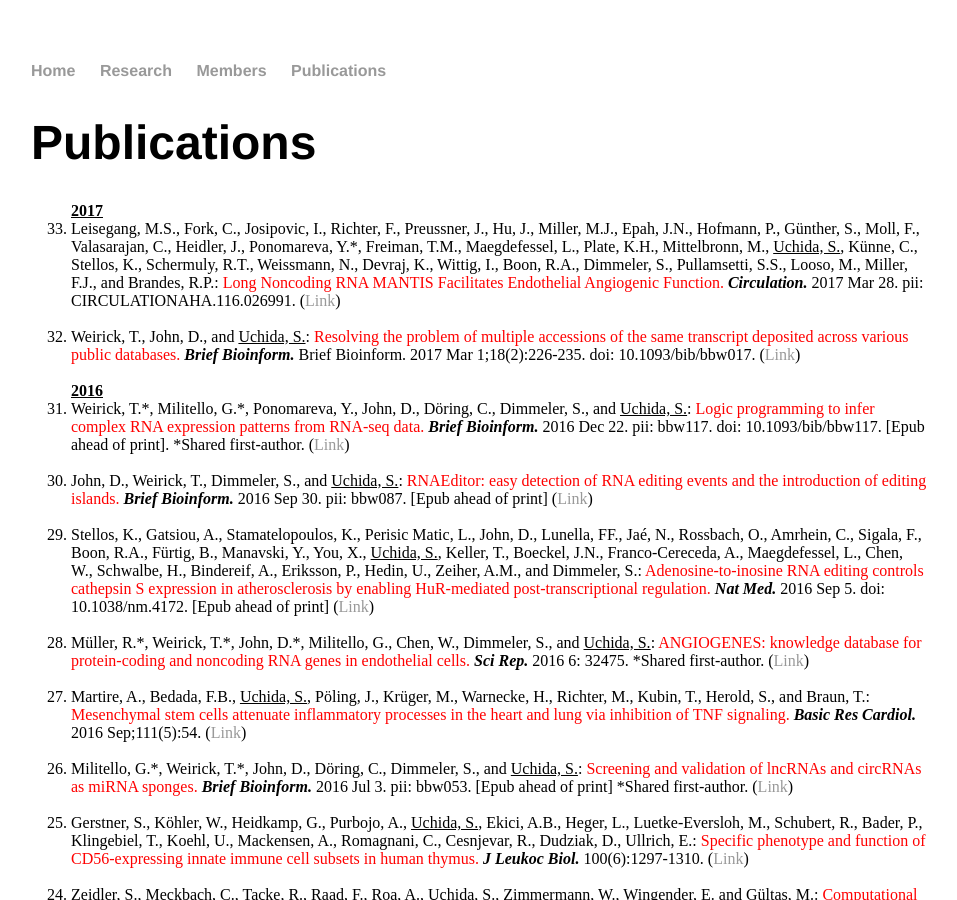
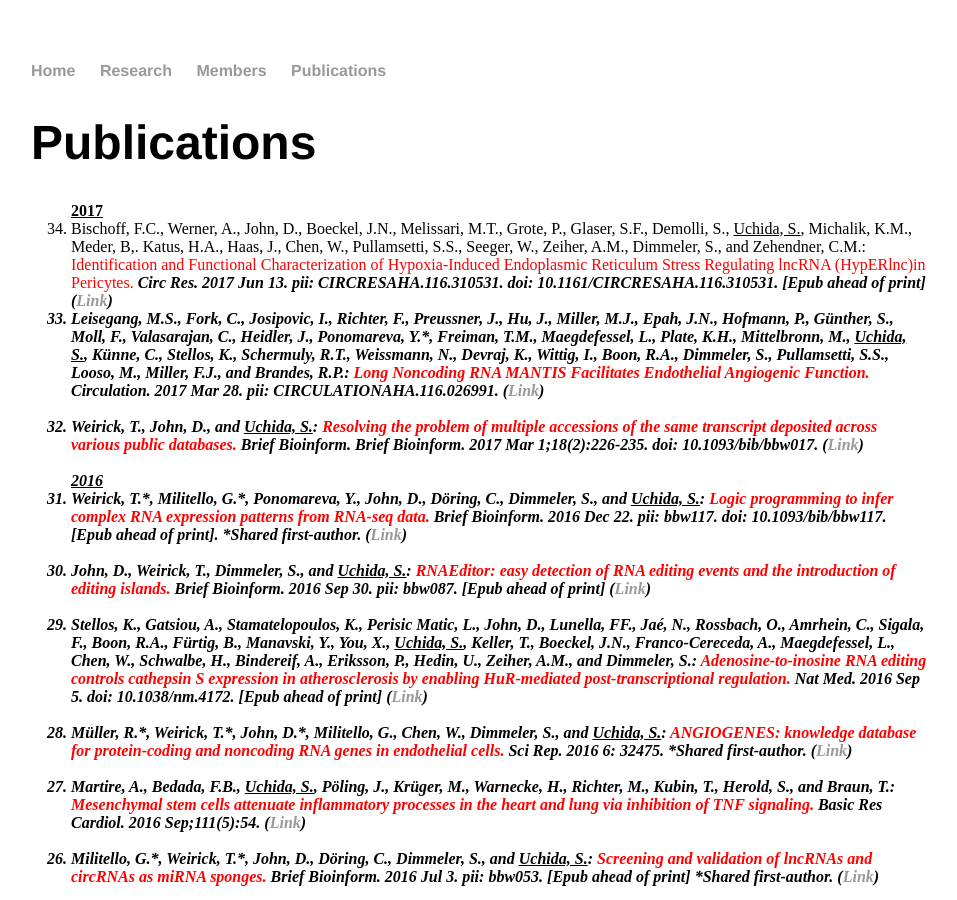
Before and after one commit to heartlncrna/heartlncrna.github.io, a Jekyll site: the page publications/pub_list.html, which Jekyll copies as it is, in a window 1280 px wide and 900 px high. Shown: the whole window, without its empty margins (161-1118 px from the left). Built offline with Jekyll 4.4.1, drawn with Linux system fonts in a browser that asks for light colours.

Commit message:
Create pub_list.html

```diff
--- a/publications/pub_list.html
+++ b/publications/pub_list.html
@@ -28,6 +28,8 @@
 			<ol reversed="reversed">
 
 			<strong><u> 2017 </u></strong>
+				<li>Bischoff, F.C., Werner, A., John, D., Boeckel, J.N., Melissari, M.T., Grote, P., Glaser, S.F., Demolli, S., <u>Uchida, S.</u>, Michalik, K.M., Meder, B,. Katus, H.A., Haas, J., Chen, W., Pullamsetti, S.S., Seeger, W., Zeiher, A.M., Dimmeler, S., and Zehendner, C.M.: <font color="red">Identification and Functional Characterization of Hypoxia-Induced Endoplasmic Reticulum Stress Regulating lncRNA (HypERlnc)in Pericytes.</font> <b><i>Circ Res. 2017 Jun 13. pii: CIRCRESAHA.116.310531. doi: 10.1161/CIRCRESAHA.116.310531. [Epub ahead of print] (<a href="http://circres.ahajournals.org/content/early/2017/06/13/CIRCRESAHA.116.310531">Link</span></a>)</li>
+
 				<li>Leisegang, M.S., Fork, C., Josipovic, I., Richter, F., Preussner, J., Hu, J., Miller, M.J., Epah, J.N., Hofmann, P., Günther, S., Moll, F., Valasarajan, C., Heidler, J., Ponomareva, Y.*, Freiman, T.M., Maegdefessel, L., Plate, K.H., Mittelbronn, M., <u>Uchida, S.</u>, Künne, C., Stellos, K., Schermuly, R.T., Weissmann, N., Devraj, K., Wittig, I., Boon, R.A., Dimmeler, S., Pullamsetti, S.S., Looso, M., Miller, F.J., and Brandes, R.P.: <font color="red">Long Noncoding RNA MANTIS Facilitates Endothelial Angiogenic Function.</font> <b><i>Circulation.</i></b> 2017 Mar 28. pii: CIRCULATIONAHA.116.026991. (<a href="http://circ.ahajournals.org/content/early/2017/03/28/CIRCULATIONAHA.116.026991">Link</span></a>)</li>
 				<br>
 
```
